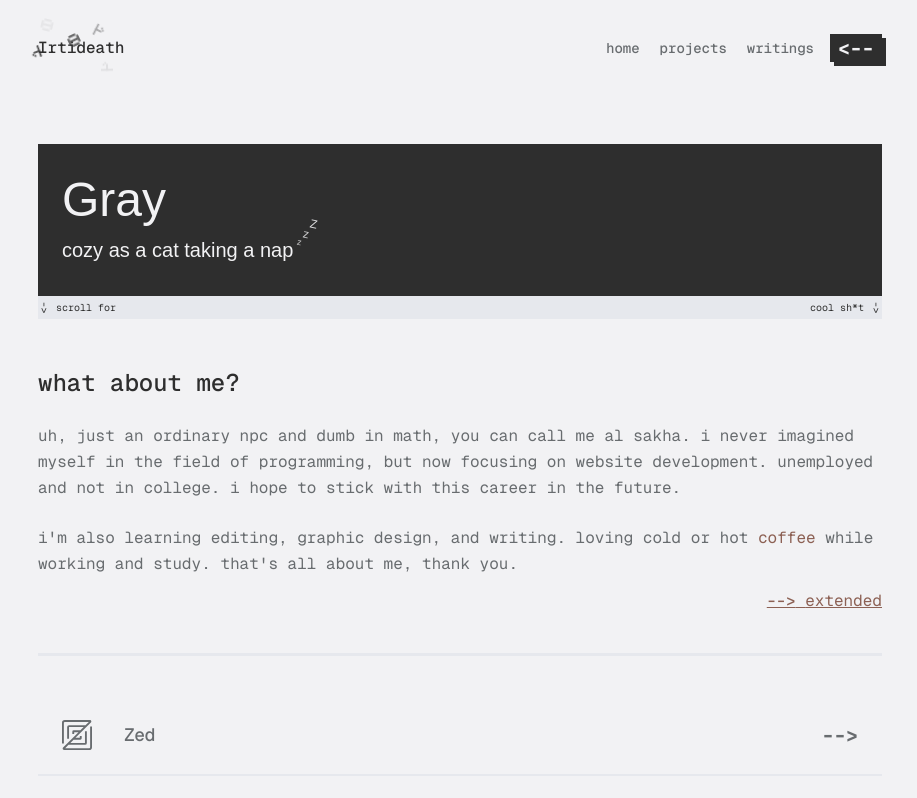
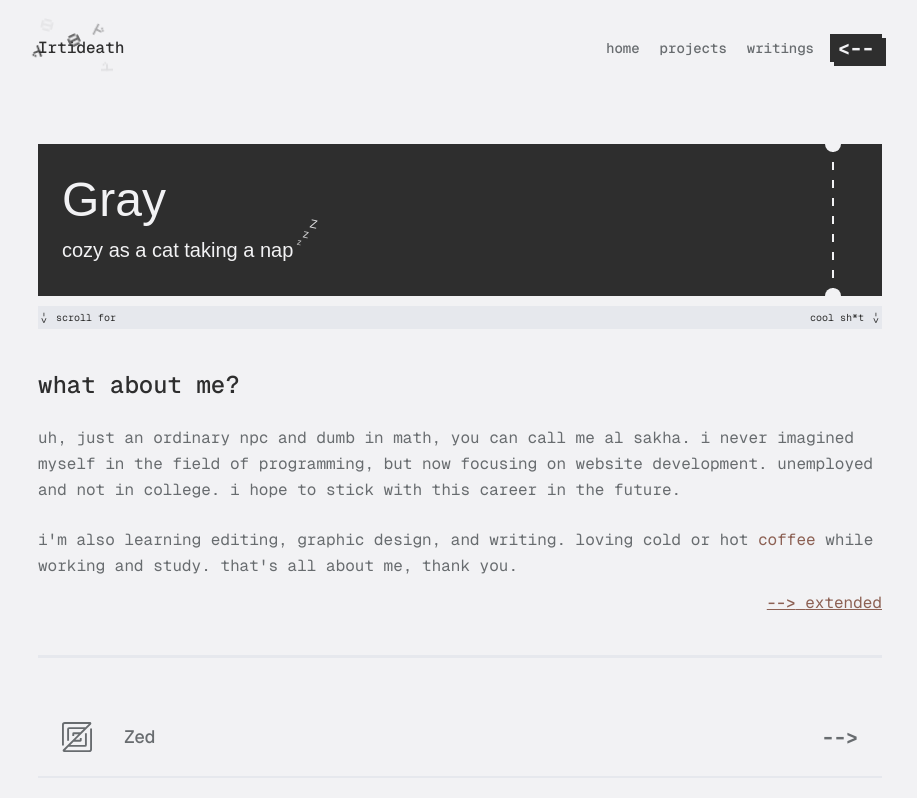
Before and after one commit to IRTIDEATH/Al-Sakha, a Next.js app: page / in a window 1280 px wide. Shown: the top 798 px of the page, without its empty margins (180-1097 px from the left). Built offline with nearby package versions, Linux system fonts and the light colour scheme; a web font is replaced by a local one.

Commit message:
style: redesign hero section

```diff
--- a/app/page.tsx
+++ b/app/page.tsx
@@ -34,7 +34,7 @@ const Page = () => {
       />
       <main className="mt-12">
         <HeroSection />
-        <div className="flex select-none items-center justify-between bg-suram py-1 text-[8px] sm:text-[10px]">
+        <div className="mt-2.5 flex select-none items-center justify-between bg-suram py-1 text-[8px] sm:text-[10px]">
           <span className="font-geist">
             <span className="inline-block rotate-90">{"->"}</span> scroll for
           </span>
--- a/components/pages/home/about-section.tsx
+++ b/components/pages/home/about-section.tsx
@@ -3,7 +3,7 @@ import CoffeeText from "@/components/ui/coffee-text";
 
 const AboutSection = () => {
   return (
-    <section className="mx-auto mt-12 w-full">
+    <section className="mx-auto mt-10 w-full">
       <h1 className="mb-6 font-medium text-2xl">what about me?</h1>
       <p className="mb-6 text-start text-[16px] text-zeta">
         uh, just an ordinary npc and dumb in math, you can call me al sakha. i{" "}
--- a/components/pages/home/hero-section.tsx
+++ b/components/pages/home/hero-section.tsx
@@ -12,7 +12,7 @@ import dynamic from "next/dynamic";
 
 const HeroSection = () => {
   return (
-    <section className="bg-foreground px-6 py-8">
+    <section className="relative overflow-hidden bg-foreground px-6 py-8">
       <div className="flex max-w-lg flex-col items-start gap-3">
         <span className="font-medium font-schoolbell text-5xl text-background">
           <Cursor
@@ -76,6 +76,13 @@ const HeroSection = () => {
           </motion.span>
         </span>
       </div>
+      <div
+        aria-hidden="true"
+        className="absolute inset-y-0 right-12 w-[2px] bg-[repeating-linear-gradient(to_bottom,var(--color-background)_0_8px,transparent_4px_18px)]"
+      >
+        <span className="-top-2 -left-1.75 absolute size-4 rounded-full bg-background" />
+        <span className="-bottom-2 -left-1.75 absolute size-4 rounded-full bg-background" />
+      </div>
     </section>
   );
 };
```
